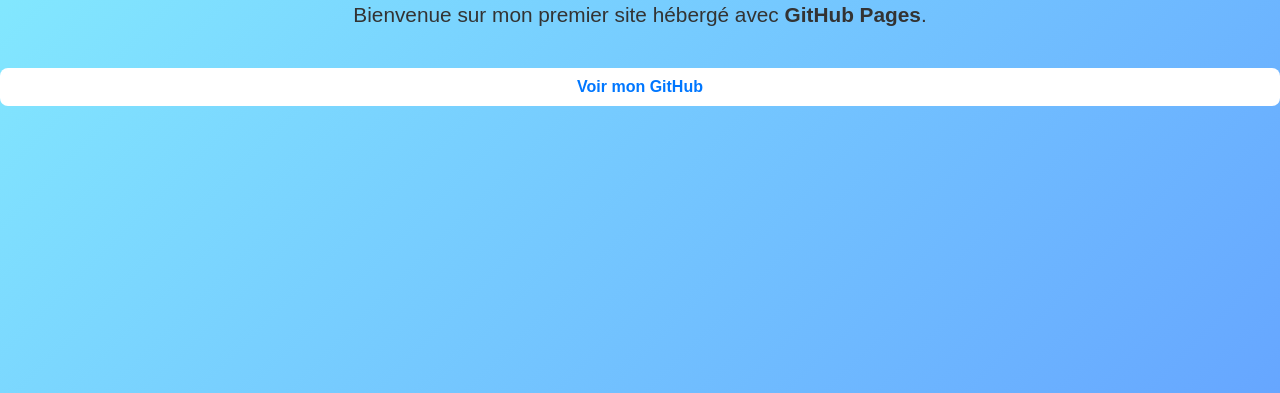
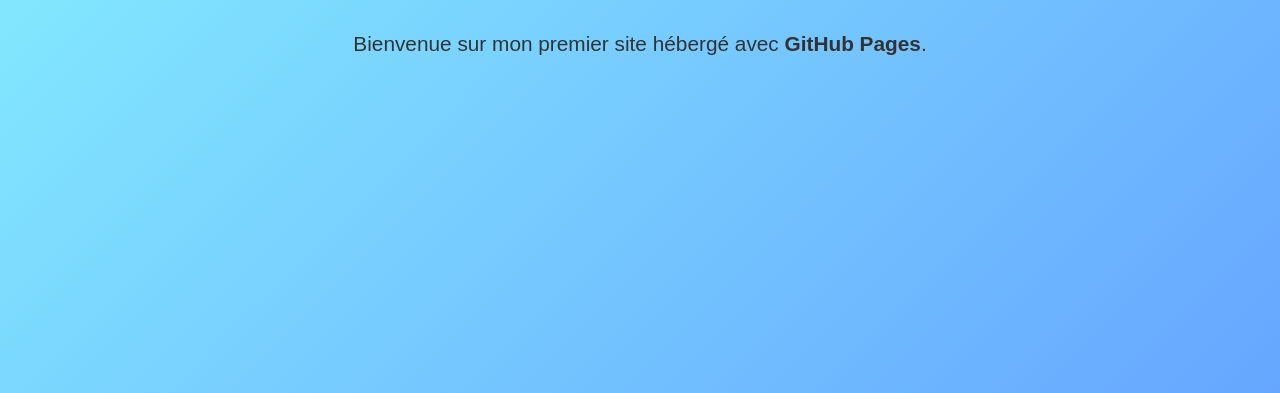
Before and after one commit to nathan0720/mon-site, a plain HTML site: page index.html in a window 1280 px wide. Shown: the part 407-800 px from the top of the page. Drawn offline with Linux system fonts and the light colour scheme.

Commit message:
Update index.html

```diff
--- a/index.html
+++ b/index.html
@@ -44,6 +44,4 @@
 <body>
   <h1>👋 Salut, je suis Nathan !</h1>
   <p>Bienvenue sur mon premier site hébergé avec <strong>GitHub Pages</strong>.</p>
-  <a href="https://github.com/nathan0720" target="_blank">Voir mon GitHub</a>
-</body>
 </html>
```
